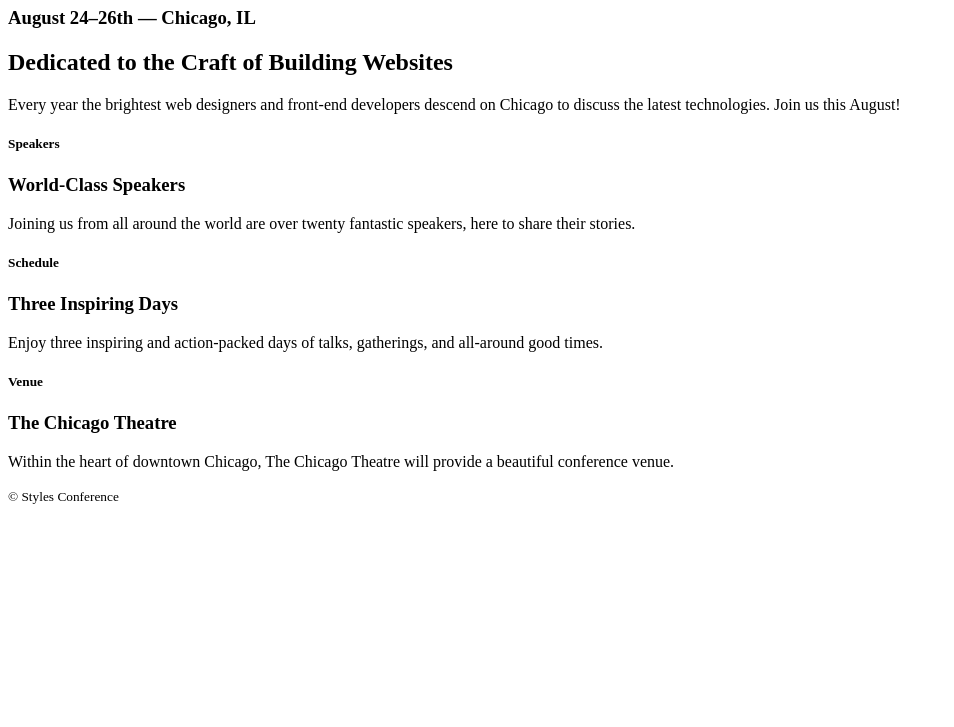
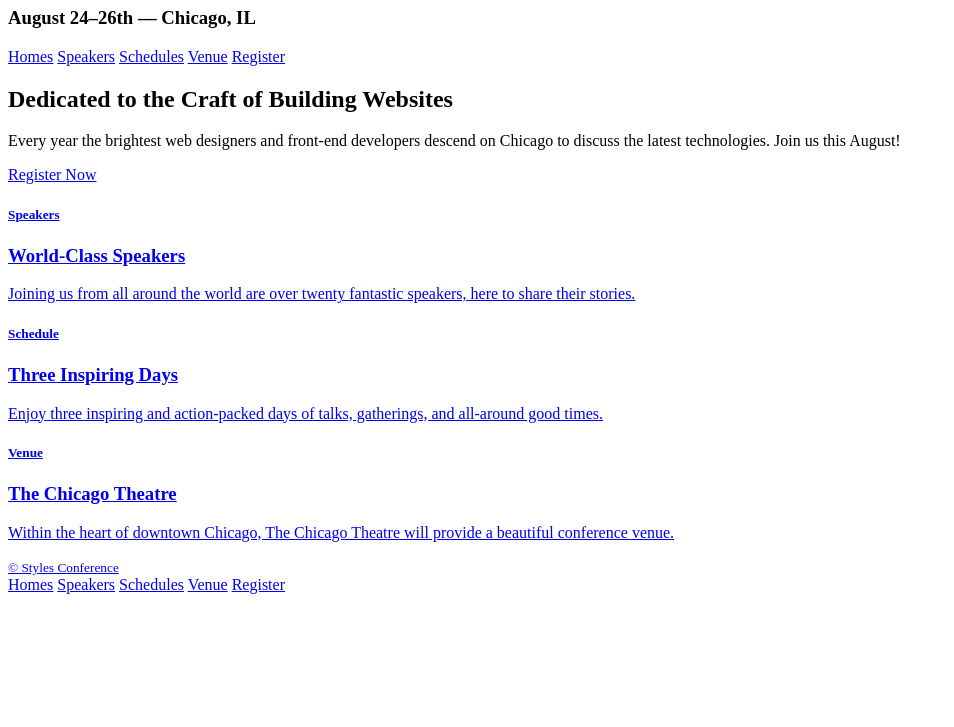
Before and after one commit to MakenzieEspina/styles-conference, a plain HTML site: page index.html in a window 1280 px wide. Shown: the part 73-800 px from the top of the page, without its empty margins (0-954 px from the left). Drawn offline with Linux system fonts and the light colour scheme.

Commit message:
09/09/24

```diff
--- a/index.html
+++ b/index.html
@@ -7,29 +7,45 @@
     </head>
     <body>
         <header>
-            <h1>Styles Conference</h1>
+            <h1>
+                <a href="index.html">
+                        Styles Conference
+                    </a>
+                </h1>
             <h3>August 24&ndash;26th &mdash; Chicago, IL</h3>
+
+            <nav>
+                <a href="index.html">Homes</a>
+                <a href="speakers.html">Speakers</a>
+                <a href="schedules.html">Schedules</a>
+                <a href="venue.html">Venue</a>
+                <a href="register.html">Register</a>
+            </nav>
         </header>
         <section>
             <h2>Dedicated to the Craft of Building Websites</h2>
             <p>Every year the brightest web designers and front-end developers descend on Chicago to discuss the latest technologies. Join us this August!</p>
+            <a href="register.html">Register Now</a>
         </section>
 
         <section>
 
             <section>
+                <a href="speakers.html">
               <h5>Speakers</h5>
               <h3>World-Class Speakers</h3>
               <p>Joining us from all around the world are over twenty fantastic speakers, here to share their stories.</p>
             </section>
 
             <section>
+                <a href="schedules.html">
                 <h5>Schedule</h5>
                 <h3>Three Inspiring Days</h3>
                 <p>Enjoy three inspiring and action-packed days of talks, gatherings, and all-around good times.</p>
               </section>
 
               <section>
+                <a href="venue.html">
                 <h5>Venue</h5>
                 <h3>The Chicago Theatre</h3>
                 <p>Within the heart of downtown Chicago,  The Chicago Theatre will provide a beautiful conference venue.</p>
@@ -39,6 +55,14 @@
 
         <footer>
             <small>&copy; Styles Conference</small>
+
+            <nav>
+                <a href="index.html">Homes</a>
+                <a href="speakers.html">Speakers</a>
+                <a href="schedules.html">Schedules</a>
+                <a href="venue.html">Venue</a>
+                <a href="register.html">Register</a>
+            </nav>
         </footer>
     </body>
 </html>
```
Also changed, not shown: register.html (added, +38 -0 lines), schedule.html (added), speakers.html (added), venue.html (added).
